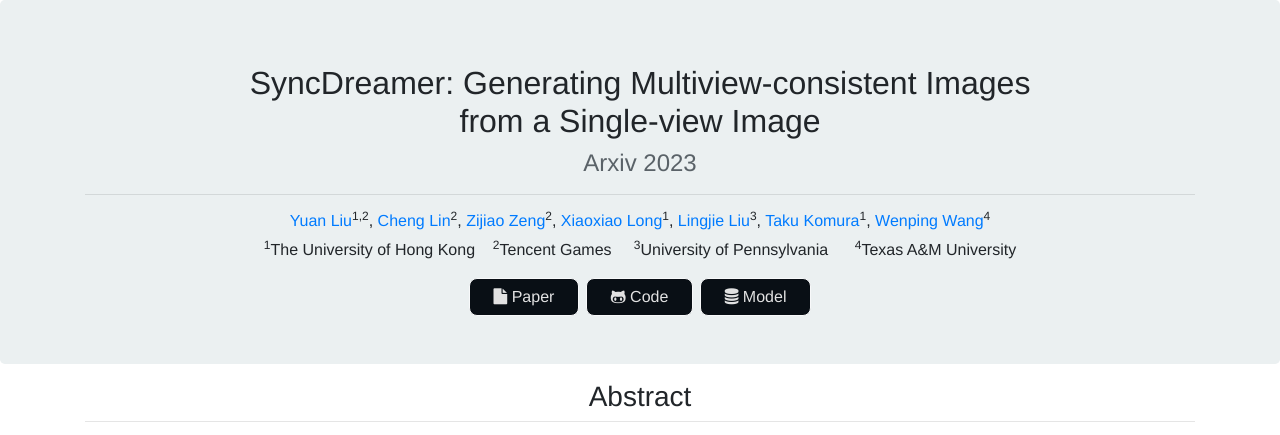
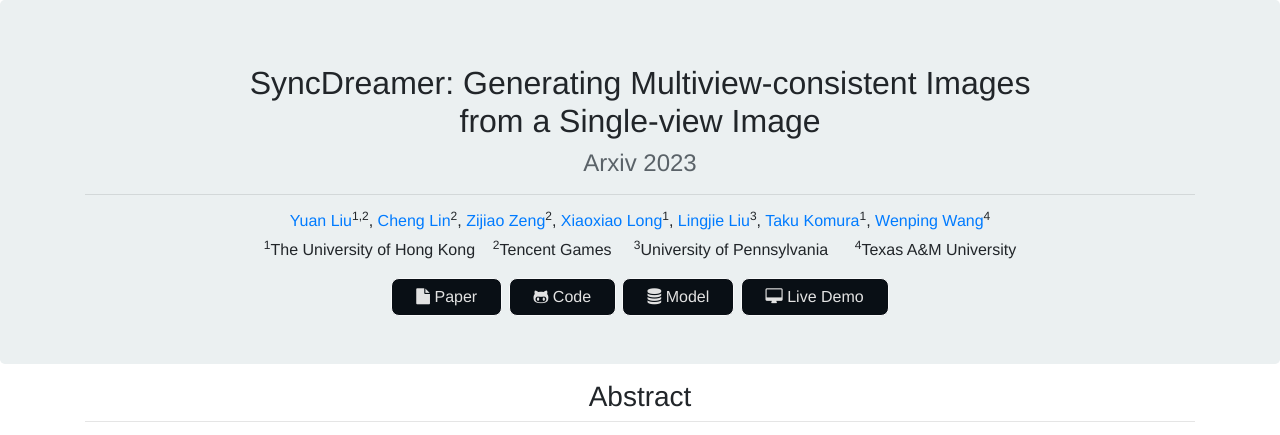
Before and after one commit to liuyuan-pal/SyncDreamer, a plain HTML site: page index.html in a window 1280 px wide. Shown: the top 435 px of the page. Drawn offline with Linux system fonts and the light colour scheme.

Commit message:
update demo

```diff
--- a/index.html
+++ b/index.html
@@ -50,8 +50,12 @@
                     <i class="fa fa-github-alt"></i> Code </a> </p>
               </div>
               <div class="column">
-                  <p class="mb-5"><a class="btn btn-large btn-light" href="" role="button"  target="_blank">
+                  <p class="mb-5"><a class="btn btn-large btn-light" href="https://connecthkuhk-my.sharepoint.com/:f:/g/personal/yuanly_connect_hku_hk/EjYHbCBnV-VPjBqNHdNulIABlqSVdyMtiRifMDsG7gFs7Q?e=fO0dxB" role="button"  target="_blank">
                     <i class="fa fa-database"></i> Model </a> </p>
+              </div>
+              <div class="column">
+                  <p class="mb-5"><a class="btn btn-large btn-light" href="https://huggingface.co/spaces/liuyuan-pal/SyncDreamer" role="button"  target="_blank">
+                    <i class="fa fa-desktop"></i> Live Demo </a> </p>
               </div>
             </div>
           </div>
```
